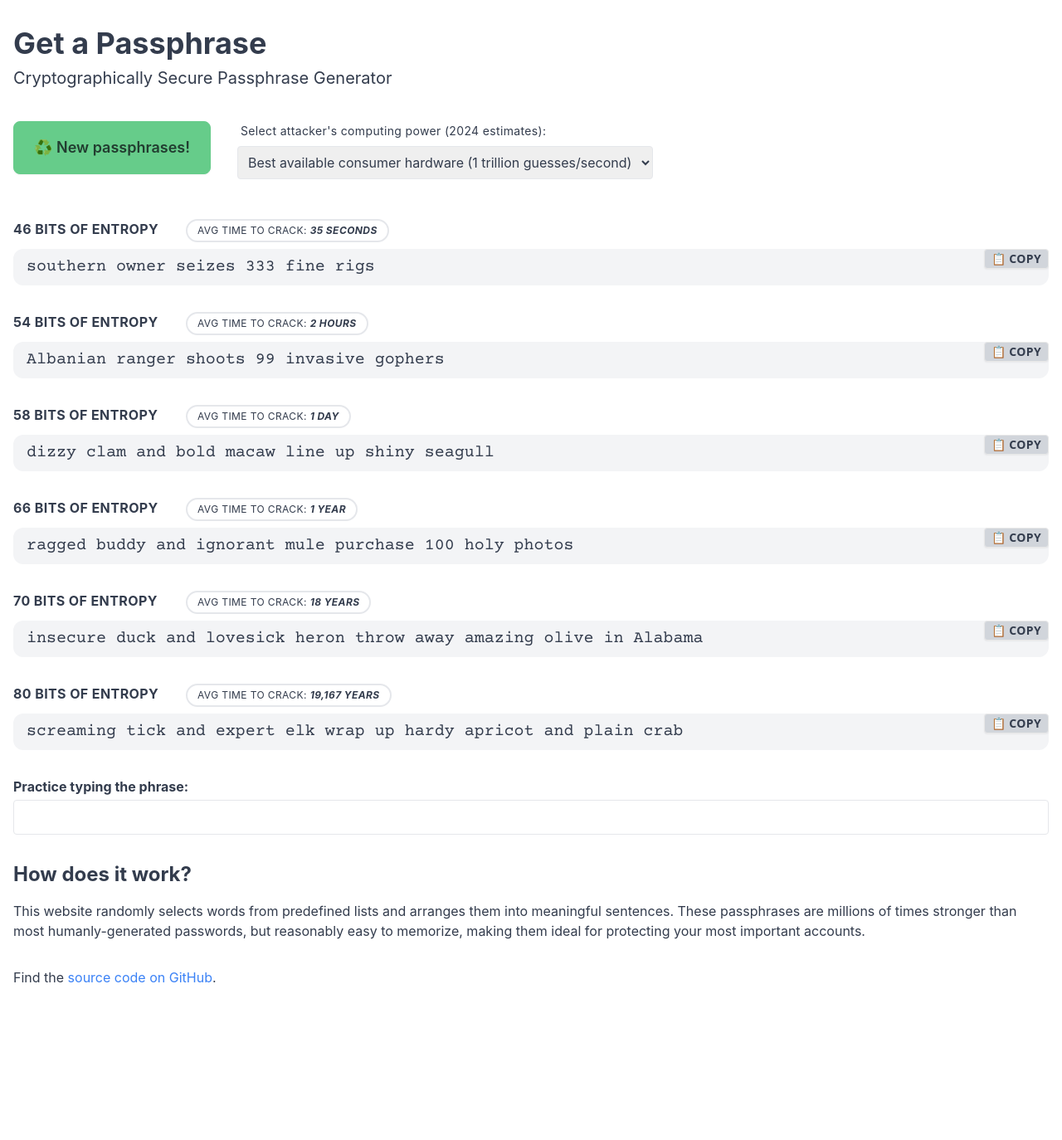
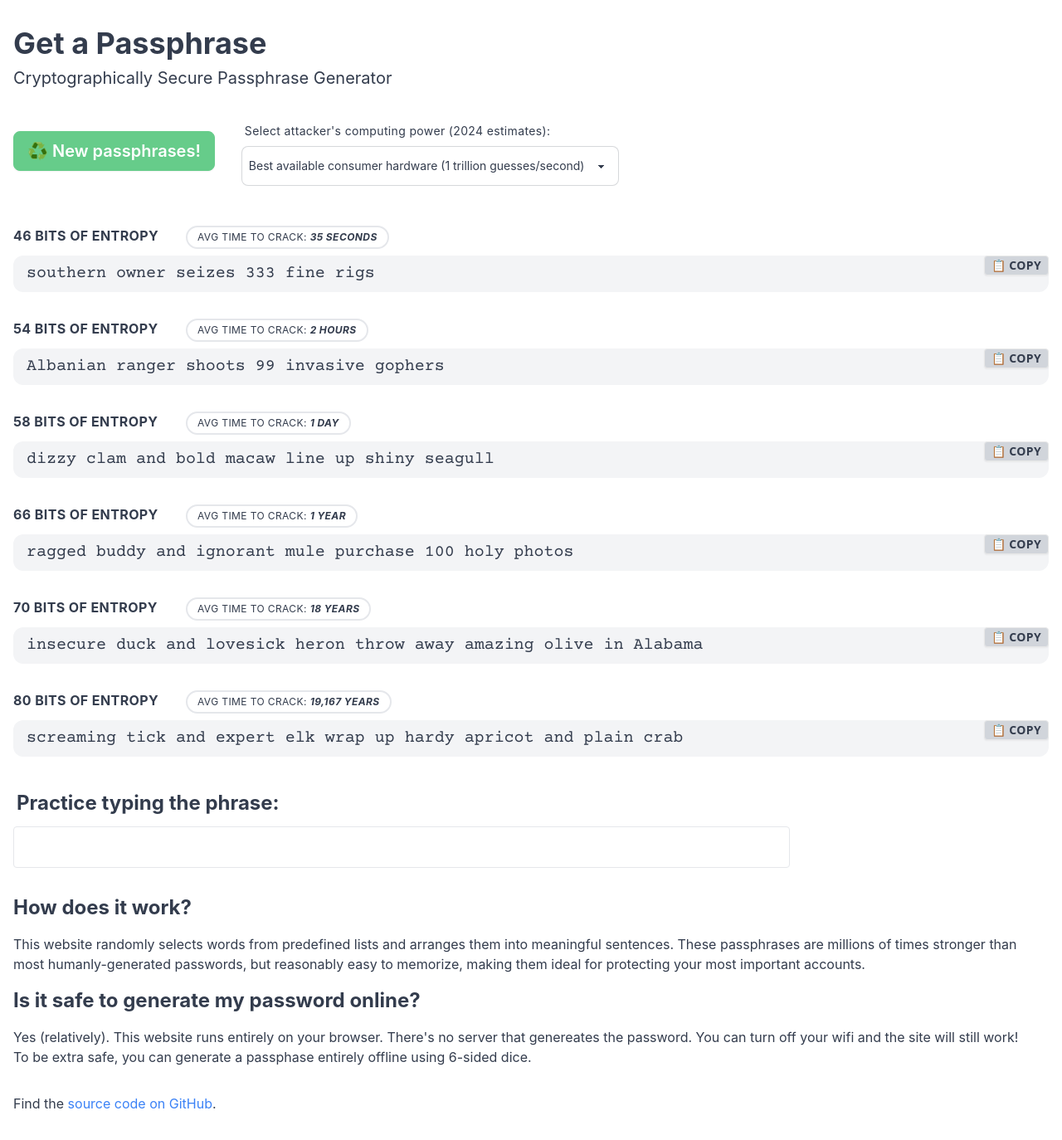
Before and after one commit to blanchardjeremy/strongphrase.net, a React (Create React App) app: page / in a window 1280 px wide. Shown: the whole page at 83% size. Before the commit the page ends 1222 px from the top, so only its background shows below. Built offline with nearby package versions, Linux system fonts and the light colour scheme.

Commit message:
Add note about how secure it is to generate a password online.

```diff
--- a/src/App.js
+++ b/src/App.js
@@ -1,4 +1,4 @@
-import React from 'react';
+import React, { useState, } from 'react';
 import PassphraseGenerator from './PassphraseGenerator.js';
 import './App.css';
 
@@ -12,10 +12,17 @@ const App = () => {
       </header>
       <PassphraseGenerator />
       <section className="mt-8">
-        <h2 className="text-2xl font-bold mb-4">How does it work?</h2>
+        <h2 className="text-2xl font-bold my-4">How does it work?</h2>
         <p>
           This website randomly selects words from predefined lists and arranges them into meaningful sentences.
           These passphrases are millions of times stronger than most humanly-generated passwords, but reasonably easy to memorize, making them ideal for protecting your most important accounts.
+        </p>
+        <h2 className="text-2xl font-bold my-4">Is it safe to generate my password online?</h2>
+        <p>
+          Yes (relatively). This website runs entirely on your browser. There's no server that genereates the password. You can turn off your wifi and the site will still work!
+        </p>
+        <p>
+          To be extra safe, you can generate a passphase entirely offline <a href="https://www.eff.org/dice">using 6-sided dice</a>.
         </p>
       </section>
       <footer className="mt-8">
--- a/src/PassphraseGenerator.js
+++ b/src/PassphraseGenerator.js
@@ -15,7 +15,8 @@ const PassphraseGenerator = () => {
       newPassphrases[bits] = getPassphrase(bits);
     });
     setPassphrases(newPassphrases);
-    setCopiedBits(null); // Reset the copiedBits state
+    // Reset everything
+    setCopiedBits(null);
     setShowHidden(true);
   }, []);
 
@@ -47,7 +48,7 @@ const PassphraseGenerator = () => {
       <div className="passphrase-header">
         <button
           onClick={generatePassphrases}
-          className="btn btn-primary btn-lg"
+          className="btn btn-primary text-xl text-white"
         >
           ♻️ New passphrases!
         </button>
@@ -58,7 +59,7 @@ const PassphraseGenerator = () => {
             id="hashRateSelect"
             value={hashRate}
             onChange={(e) => setHashRate(Number(e.target.value))}
-            className="p-2 border rounded"
+            className="p-2 border rounded-lg select select-bordered max-w-px-900 w-full pr-10"
           >
             <option value={1e2}>Online attack (10 guesses/second)</option>
             {/* <option value={1e6}>Slow attack (1 million guesses/second)</option> */}
@@ -95,13 +96,13 @@ const PassphraseGenerator = () => {
       >
         Show Hidden Passphrases
       </button>
-      <div className="mt-4">
-        <label className="block font-bold mb-1">Practice typing the phrase:</label>
+      <div className="mt-4 form-control">
+        <label className="block font-bold mb-1 text-2xl label label-text">Practice typing the phrase:</label>
         <input
           type="text"
           value={practiceInput}
           onChange={(e) => setPracticeInput(e.target.value)}
-          className="w-full p-2 border rounded"
+          className="w-3/4 p-2 border rounded font-custom text-2xl"
         />
       </div>
     </section>
```
